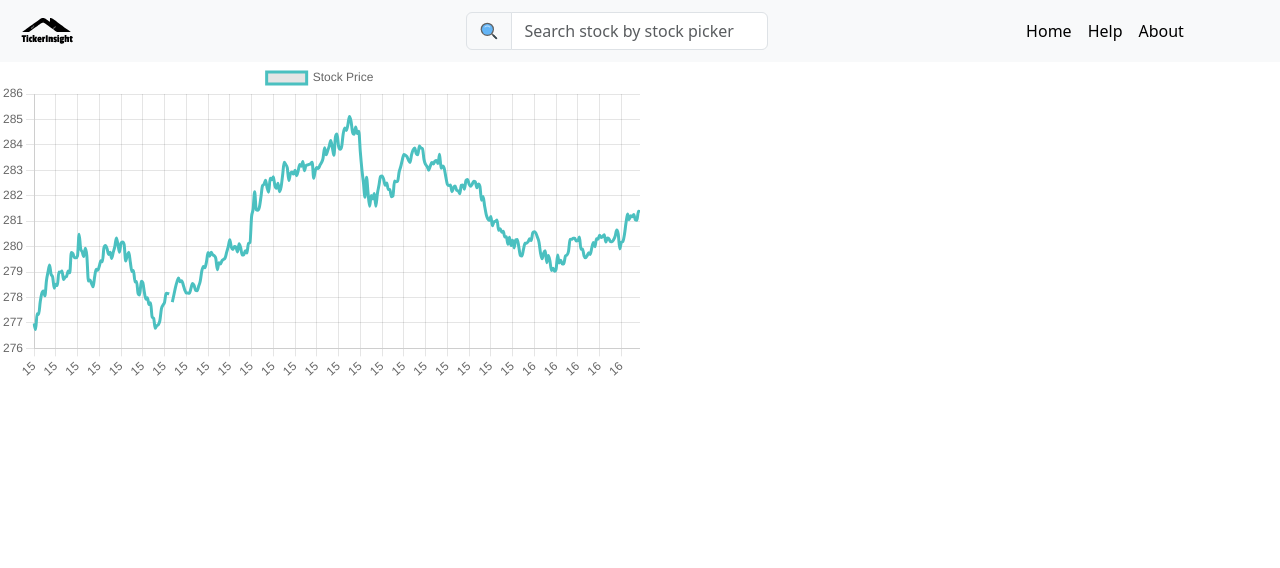
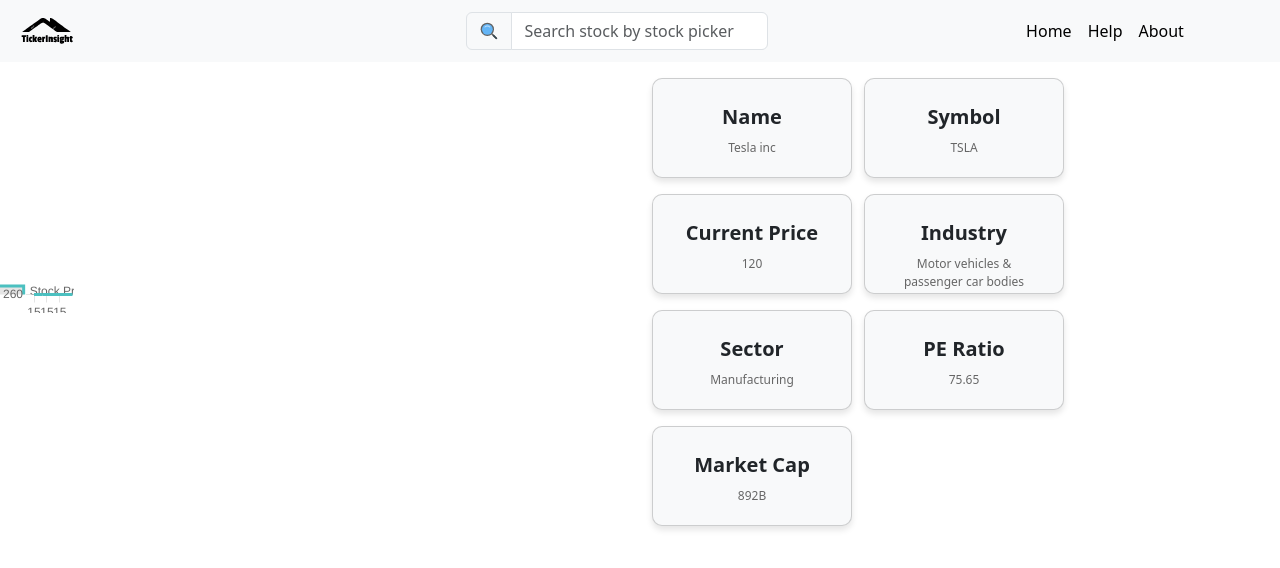
Before and after one commit to rahulrana95/stock-widget, a React (Create React App) app: page /stock/1 in a window 1280 px wide. Shown: the top 568 px of the page. Built offline with nearby package versions, Linux system fonts and the light colour scheme.

Commit message:
Fix ui for details page

```diff
--- a/src/App.css
+++ b/src/App.css
@@ -1,4 +1,6 @@
 #root {
   width: 100vw;
   height: 100vh;
+  max-width: 1280px;
+  margin: auto;
 }
--- a/src/components/chart/index.tsx
+++ b/src/components/chart/index.tsx
@@ -31,7 +31,11 @@
   },
 };
 
-const StockChart = () => {
+type PropsT = {
+  symbol?: string;
+};
+
+const StockChart = ({ symbol }: PropsT) => {
   const [chartData, setChartData] = useState(null);
 
   useEffect(() => {
--- a/src/components/header/index.css
+++ b/src/components/header/index.css
@@ -12,8 +12,6 @@
 }
 
 .header {
-  max-width: 1280px;
-  margin: auto;
 }
 
 .mobile-menu {
--- a/src/components/home/index.css
+++ b/src/components/home/index.css
@@ -5,8 +5,3 @@
   width: 100%;
   height: 100%;
 }
-
-.stock-chart {
-  width: 50vw;
-  height: 50vw;
-}
--- a/src/components/stock-details/index.css
+++ b/src/components/stock-details/index.css
@@ -1,4 +1,52 @@
 .stock-chart {
-  width: 50vw;
-  height: 50vw;
+  margin: auto;
 }
+
+.stock-details-items {
+  display: flex;
+  flex-wrap: wrap;
+}
+
+.stock-details {
+  display: inline-flex;
+}
+
+.stock-info-box {
+  background-color: #f8f9fa;
+  border-radius: 10px;
+  padding: 10px;
+  text-align: center;
+  box-shadow: 0 4px 6px rgba(0, 0, 0, 0.1);
+  transition: transform 0.3s ease-in-out;
+  width: 200px;
+  height: 100px;
+  overflow: hidden;
+  margin-top: 16px;
+  margin-right: 12px;
+}
+
+.stock-info-box:hover {
+  transform: translateY(-5px);
+}
+
+.title {
+  font-size: 20px;
+  font-weight: bold;
+  margin-bottom: 10px;
+}
+
+.value {
+  font-size: 24px;
+  margin-bottom: 10px;
+}
+
+.description {
+  font-size: 12px;
+  color: #666;
+}
+
+.stock-item-tooltip {
+  max-width: 400px;
+  min-width: 200px;
+  max-height: 600px;
+}
--- a/src/components/stock-details/index.tsx
+++ b/src/components/stock-details/index.tsx
@@ -1,16 +1,102 @@
-import React from "react";
+import React, { useState, useEffect } from "react";
 import { useParams } from "react-router-dom";
 import StockChart from "../chart";
 import StockWidget from "../stock-widget";
+import { Col, Row, Card, OverlayTrigger, Tooltip } from "react-bootstrap";
+import "./index.css";
+import fetchTickerDetails from "../../services/getTickerDetails";
+
+function titleCase(string: string) {
+  return string[0].toUpperCase() + string.slice(1).toLowerCase();
+}
+
+const Labels: {
+  [key: string]: string;
+} = {
+  name: "Name",
+  symbol: "Symbol",
+  marketCap: "Market Cap",
+  peRatio: "PE Ratio",
+  description: "Description",
+  currentPrice: "Current Price",
+  industry: "Industry",
+  sector: "Sector",
+};
+
+type Stock = {
+  name: string;
+  symbol: string;
+  description: string;
+  currentPrice: string;
+  industry: string;
+  peRatio: string;
+  marketCap: string;
+  sector: string;
+};
+
+const keysToSkip: {
+  [key: string]: string;
+} = {
+  description: "description",
+};
 
 const StockDetails = () => {
   const params = useParams();
+  const { ticker } = params;
+  const [stock, setStock] = useState<Stock | null>(null);
 
+  useEffect(() => {
+    if (ticker) {
+      fetchTickerDetails(ticker)
+        .then((response: any) => {
+          setStock({
+            name: titleCase(response.Name),
+            symbol: response.Symbol,
+            description: response.Description,
+            currentPrice: "120",
+            industry: titleCase(response.Industry),
+            sector: titleCase(response.Sector),
+            peRatio: titleCase(response.PERatio),
+            marketCap: Intl.NumberFormat("en", {
+              notation: "compact",
+            }).format(parseInt(response.MarketCapitalization)),
+          });
+        })
+        .catch((error) => {
+          console.log(error);
+        });
+    }
+  }, [ticker]);
+  //   GLOBAL_QUOTE
   return (
-    <div>
-      <div className="stock-chart">
-        <StockChart />
-      </div>
+    <div className="stock-details">
+      <Row>
+        <Col lg={6} sm={12} className="stock-chart">
+          <StockChart symbol={ticker} />
+        </Col>
+        <Col lg={6} sm={12} className="stock-details-items">
+          {Object.entries(stock ?? {})
+            .filter(([key]) => !keysToSkip[key])
+            .map(([key, value]) => {
+              const renderTooltip = (text: string) => (
+                <Tooltip className="stock-item-tooltip">{text}</Tooltip>
+              );
+
+              return (
+                <OverlayTrigger placement="top" overlay={renderTooltip(value)}>
+                  <Card className="stock-info-box">
+                    <Card.Body>
+                      <Card.Title className="title">
+                        {Labels[key] ?? "N/A"}
+                      </Card.Title>
+                      <Card.Text className="description">{value}</Card.Text>
+                    </Card.Body>
+                  </Card>
+                </OverlayTrigger>
+              );
+            })}
+        </Col>
+      </Row>
     </div>
   );
 };
--- /dev/null
+++ b/src/fixtures/getTicketDetailsOfATicker.json
@@ -0,0 +1,48 @@
+{
+  "Symbol": "TSLA",
+  "AssetType": "Common Stock",
+  "Name": "Tesla Inc",
+  "Description": "Tesla, Inc. is an American electric vehicle and clean energy company based in Palo Alto, California. Tesla's current products include electric cars, battery energy storage from home to grid-scale, solar panels and solar roof tiles, as well as other related products and services. In 2020, Tesla had the highest sales in the plug-in and battery electric passenger car segments, capturing 16% of the plug-in market (which includes plug-in hybrids) and 23% of the battery-electric (purely electric) market. Through its subsidiary Tesla Energy, the company develops and is a major installer of solar photovoltaic energy generation systems in the United States. Tesla Energy is also one of the largest global suppliers of battery energy storage systems, with 3 GWh of battery storage supplied in 2020.",
+  "CIK": "1318605",
+  "Exchange": "NASDAQ",
+  "Currency": "USD",
+  "Country": "USA",
+  "Sector": "MANUFACTURING",
+  "Industry": "MOTOR VEHICLES & PASSENGER CAR BODIES",
+  "Address": "3500 DEER CREEK RD, PALO ALTO, CA, US",
+  "FiscalYearEnd": "December",
+  "LatestQuarter": "2023-03-31",
+  "MarketCapitalization": "891835100000",
+  "EBITDA": "16666000000",
+  "PERatio": "75.65",
+  "PEGRatio": "1.281",
+  "BookValue": "15.16",
+  "DividendPerShare": "0",
+  "DividendYield": "0",
+  "EPS": "3.397",
+  "RevenuePerShareTTM": "27.35",
+  "ProfitMargin": "0.137",
+  "OperatingMarginTTM": "0.148",
+  "ReturnOnAssetsTTM": "0.104",
+  "ReturnOnEquityTTM": "28.7",
+  "RevenueTTM": "86034997000",
+  "GrossProfitTTM": "20853000000",
+  "DilutedEPSTTM": "3.52",
+  "QuarterlyEarningsGrowthYOY": "-0.232",
+  "QuarterlyRevenueGrowthYOY": "0.244",
+  "AnalystTargetPrice": "213.9",
+  "TrailingPE": "79.94",
+  "ForwardPE": "28.82",
+  "PriceToSalesRatioTTM": "6.65",
+  "PriceToBookRatio": "12.42",
+  "EVToRevenue": "6.41",
+  "EVToEBITDA": "29.61",
+  "Beta": "2.082",
+  "52WeekHigh": "314.67",
+  "52WeekLow": "101.81",
+  "50DayMovingAverage": "223.95",
+  "200DayMovingAverage": "193.65",
+  "SharesOutstanding": "3169500000",
+  "DividendDate": "None",
+  "ExDividendDate": "None"
+}
--- a/src/services/getTickerDetails.ts
+++ b/src/services/getTickerDetails.ts
@@ -1,19 +1,40 @@
+import getTicketDetailsOfATickerData from "../fixtures/getTicketDetailsOfATicker.json";
+
 const apiKey = process.env.ALPHA_ADVANTAGE_KEY;
 
-function fetchTicketDetails(ticketSymbol: string) {
-  const apiUrl = `https://www.alphavantage.co/query?function=GLOBAL_QUOTE&symbol=${ticketSymbol}&apikey=${apiKey}`;
+function fetchTickerDetails(
+  ticketSymbol: string,
+  functionVal: string = "OVERVIEW"
+) {
+  const apiUrl = `https://www.alphavantage.co/query?function=${functionVal}&symbol=${ticketSymbol}&apikey=${apiKey}`;
 
   return new Promise((resolve) => {
+    resolve(getTicketDetailsOfATickerData);
+    return;
     fetch(apiUrl)
-    .then((response) => response.json())
-    .then((data) => {
-      // Process the response data as needed
-      console.log(data);
-    })
-    .catch((error) => {
-      console.error("Error fetching ticket details:", error);
-    });
-  })
+      .then((response) => response.json())
+      .then(
+        (data: {
+          "Global Quote": {
+            [key: string]: string;
+          };
+        }) => {
+          // Process the response data as needed
+          const newTicket: { [key: string]: string } = {};
+
+          Object.entries(data["Global Quote"]).forEach(([key, value]) => {
+            const newKey: string | undefined = key.split(" ").pop() ?? "";
+
+            newTicket[newKey] = value;
+          });
+
+          resolve(newTicket);
+        }
+      )
+      .catch((error) => {
+        console.error("Error fetching ticket details:", error);
+      });
+  });
 }
 
-export default fetchTicketDetails;
+export default fetchTickerDetails;
--- a/src/utils/index.tsx
+++ b/src/utils/index.tsx
@@ -18,4 +18,9 @@
   };
 }
 
+
+function fixKeys(obj: Object) {
+
+}
+
 export { debounce };
```
